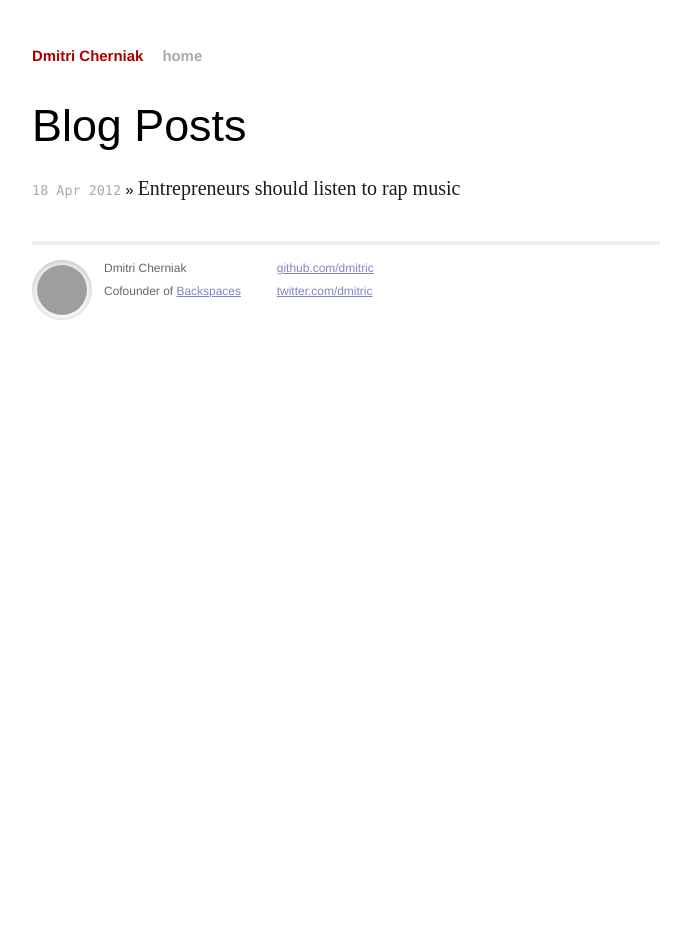
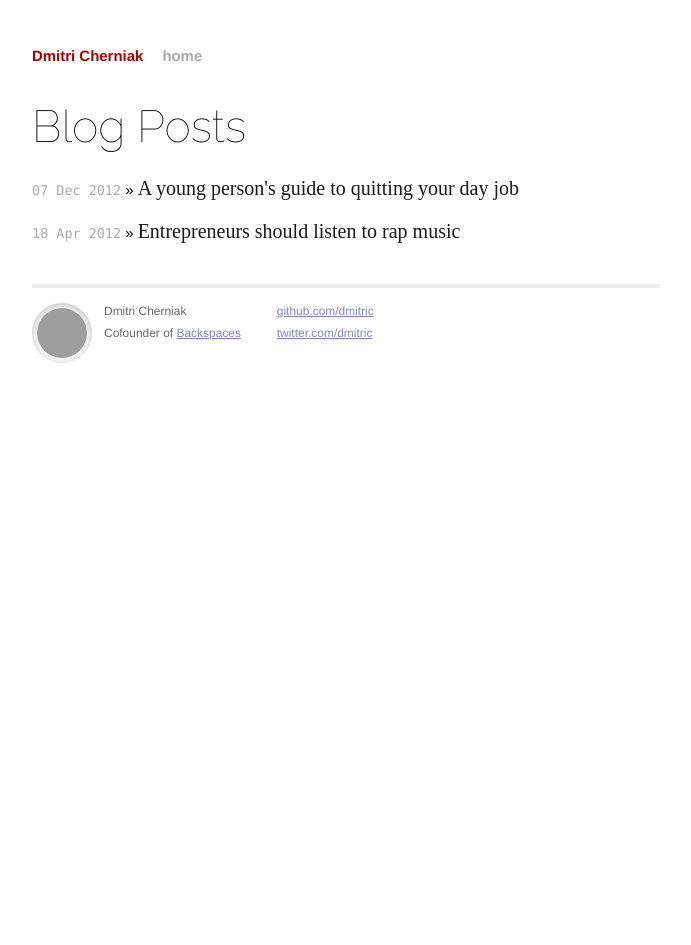
Before and after one commit to dmitric/dmitric.github.io, a Jekyll site: the page built from index.html, in a window 1280 px wide. Shown: the whole page, without its empty margins (294-985 px from the left). Built offline with Jekyll 4.4.1, drawn with Linux system fonts in a browser that asks for light colours; some web fonts are replaced; comment, search, counter and statistics services are not loaded; some of the changed lines change nothing that is shown; grey boxes are pictures that could not be loaded.

Commit message:
fix fonts and add article

```diff
--- a/_layouts/default.html
+++ b/_layouts/default.html
@@ -5,7 +5,7 @@
         <meta http-equiv="X-UA-Compatible" content="IE=edge,chrome=1">
         <title>{{ page.title }}</title>
         <meta name="viewport" content="width=device-width">
-
+        <link href='http://fonts.googleapis.com/css?family=Habibi|Raleway:100,300,700' rel='stylesheet' type='text/css'>
         <!-- syntax highlighting CSS -->
         <link rel="stylesheet" href="/css/syntax.css">
 
--- /dev/null
+++ b/_posts/2012-12-07-young-persons-guide-to-quitting-your-job.markdown
@@ -0,0 +1,77 @@
+---
+layout: post
+title:  "A young person's guide to quitting your day job"
+date:   2012-12-07 20:21:28
+categories: startups
+---
+
+About 6 months ago I quit my hedge fund job to start building <a href="http://backspac.es" target="_blank">something</a> with my friend <a href="http://twitter.com/SandersAK">Adrian</a>. I figured I'd write a little about my experience, and hopefully offer some insight or advice to those of you considering doing the same.
+
+I'm thinking about quitting. When's the right time to go for it?
+=================================================================
+
+This is definitely the most personal, time-consuming and difficult question you need to ask yourself. For that reason, it's also the question that most people give up on answering.
+
+As an immigrant on a work visa, I knew there would never be a "perfect time" for me, but there were a few leading indicators that let me know I wouldn't last much longer working for someone else. Do any of them apply to you?
+
+1) I'm always working on side projects.
+----------------------------------------
+
+If you are working long hours at a day job, and still find the time to work on side projects chances are: you aren't learning enough at your job, or it's not that interesting. I've always built little side projects, or ran little businesses on the side. Eventually I realized that I could be doing that full time.
+
+2) I'm not interested in being promoted, and not interested in working somewhere else.
+---------------------------------------------------------------------------------------
+
+So much success in the corporate world is driven by your title and where you're at in the totem pole. Most companies won't create new positions just for you. If you are wondering what your job will be in 5-7 years, your boss' position is probably the closest thing to it. And in 7-15 years, it will likely be like your boss' boss. By that time you'll be 40. If that doesn't interest you, you might try working somewhere "better" (For example, most people think going from Yahoo to Google would be a step up). But if you get to the top and you still don't see a career path that doesn't involve you being a founder or CEO, you should seriously consider doing something drastic.
+
+3) Salaried money doesn't drive me.
+-----------------------------------
+
+Salaries are strange creatures because they don't go up and down based on your performance, and they only change once or twice a year. When you're fresh out of school, you can get magnitudes better at what you do in a short time and see little to no change in compensation. If you own a large percentage of a company, your success is tied almost directly you and your partners actions (plus a little bit of luck).
+
+4) I feel like I am slowly, but surely losing my edge.
+--------------------------------------------------------
+
+Having a job is very different from being in university. If you're smart and love learning, you can whip through university no problem, but working requires longevity. If you aren't doing something you love, it will wear you down slowly but surely. This was definitely a tipping point for me. As an entrepreneur, it's not always about how smart and hardworking you are -- it's about that edge/spark/drive you have deep down inside of you that makes you different from all your other co-workers. Don't ever let it dull.
+
+5) The opportunity cost of having a job keeps me up at night.
+--------------------------------------------------------------
+
+If haven't quit yet, you will soon. At this point, you've probably realized that life isn't a competition to see how upper middle class you can get. You're ready to build something from nothing and try to be the best in the world.
+
+I've decided to quit. What should I do before I leave my job?
+==============================================================
+
+1) Find a partner you can trust.
+---------------------------------
+
+By far the most difficult thing you can come across. You may have a lot of old friends you can trust, but many of them may not share the same drive, passion, and outlook on life that you do. I was <em>fortunate</em> enough to run into Adrian (there's a whole story behind that, <a href="http://techcrunch.com/2011/06/03/venture-crapital-lets-you-play-the-tech-bubble-as-a-video-game/">see more here</a>).
+
+2) Pick a simple idea to start with.
+-------------------------------------
+
+I think it's important to have some idea or problem are you interested in solving. It's hard to say what it should be, but I can tell you that Backspaces started out as a way to share walks I was taking around NYC, and organically evolved into something much more.
+
+3) Pay off as much of your student debt as possible.
+-----------------------------------------------------
+
+The nice thing about having a high paying job is that you can pay off your student debt very quickly. Just because you start making more money doesn't mean you need to start spending more money. Don't go out and spend hundreds of dollars at a club, and don't go out and buy a house and a car. I paid all of my loans off in less than a year and after they were paid off, I felt a huge sense of relief because I had no financial obligations whatsoever.
+
+4) Treat yourself and your family to something special
+-------------------------------------------------------
+
+They've been supporting you your whole life. If you're in the position to do something nice, show them you appreciate their support because there's a good chance you're not going to be able to do anything nice for them for a while.
+
+I just quit. What do I do now?
+================================
+
+Great! You've just taken the first step. You've got a blank slate, open road -- but this time you're the one in the driver's seat. I can honestly say, that within the first 2 months of working on Backspaces, I had accomplished more than in 2 years working anywhere else. You're at the start of something that could be very special, but at the same time very fragile.
+
+In my next post, I will outline what <a href="http://backspac.es/SandersAK">Adrian</a>, and I have done with <a href="http://www.backspac.es">Backspaces</a> in the past six months, and what that process was like.
+
+Highlights include: Going from idea to prototype in 3 days, getting beta testers within the first week, our magic "two week" iteration cycles, open sourcing Instagram over a weekend, our 3 month app store deadline, and more.
+
+You should follow me on Twitter (<a href="http://twitter.com/dmitric">@dmitric</a>) to watch this happening in real time.
+-------------------
+
+Thanks to <a href="http://twitter.com/jcottr">@jcottr</a>, <a href="http://twitter.com/SandersAK">@SandersAK</a>, and <a href="http://twitter.com/jacobfsamuel">@jacobfsamuel</a> for reviewing this post.
--- a/css/main.css
+++ b/css/main.css
@@ -113,6 +113,20 @@ height: 50px;
   word-wrap: break-word;
 }
 
+#post h1 {
+  font-family: 'Raleway', sans-serif;
+  font-weight: 700;
+  font-size: 1.3em;
+  line-height: 1.7em;
+}
+
+#post h2 {
+  font-family: 'Raleway', sans-serif;
+  font-weight: 700;
+  font-size: 1.1em;
+  line-height: 1.7em;
+}
+
 .site .header h1.title {
   display: inline-block;
   margin-bottom: 2em;
@@ -175,7 +189,7 @@ height: 50px;
 /* standard */
 
 #post {
-  line-height: 1.45em;
+  line-height: 1.7em;
   font-family: 'Habibi', serif;
   font-size: 20px;
   text-rendering: optimizeLegibility;
```
